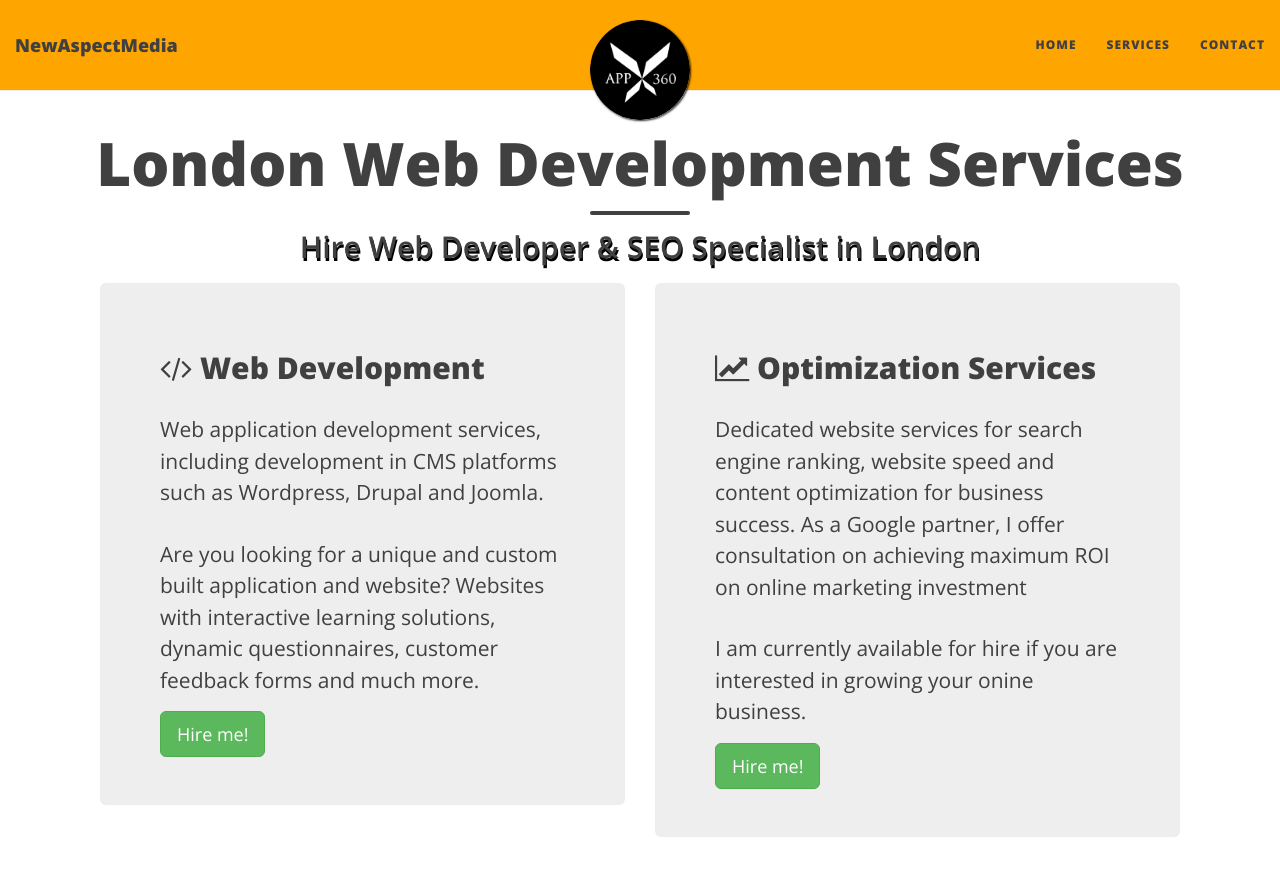
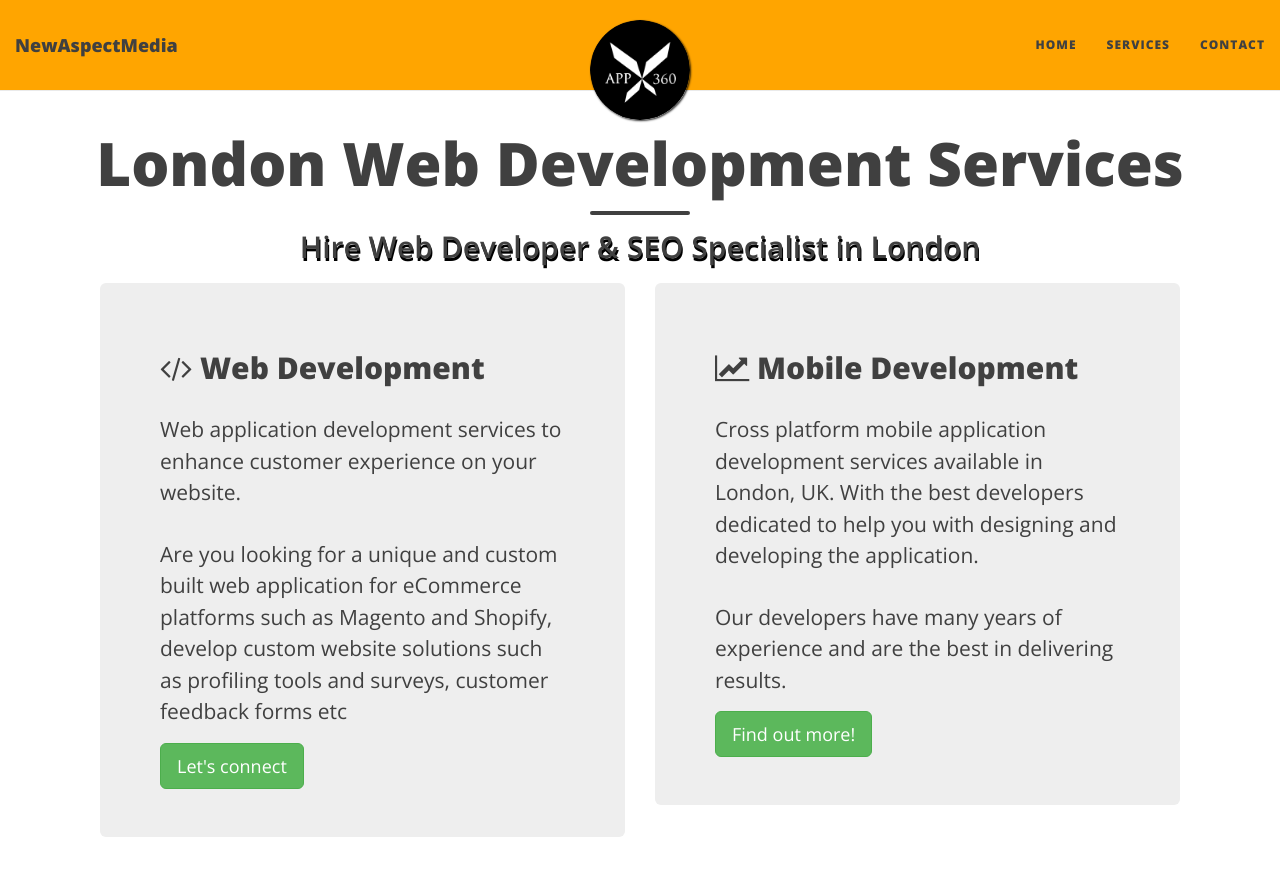
Before and after one commit to newmedia77/appxnam, a Jekyll site: the page built from index.html, in a window 1280 px wide and 900 px high. Shown: the top 876 px of the window. Built offline with Jekyll 4.4.1, drawn with Linux system fonts in a browser that asks for light colours; nearby versions of some CDN libraries; the list of posts is cut into pages by our own code.

Commit message:
andreas
jumbo

```diff
--- a/index.html
+++ b/index.html
@@ -7,20 +7,20 @@ subtitle: Hire Web Developer &amp; SEO Specialist in London
 <div class="col-xs-12 col-sm-6 col-lg-6">
 <div class="main-explain-area-one jumbotron">
   <h2><i class="fa fa-code"></i> Web Development</h2>
-  <p>Web application development services, including development in CMS platforms such as Wordpress, Drupal and Joomla. </p>
-  <p>Are you looking for a unique and custom built application and website? Websites with interactive learning solutions, dynamic questionnaires, customer feedback forms and much more.</p>
+  <p>Web application development services to enhance customer experience on your website. </p>
+  <p>Are you looking for a unique and custom built web application for eCommerce platforms such as Magento and Shopify, develop custom website solutions such as profiling tools and surveys, customer feedback forms etc</p>
   <div class="get-started-wrap">
-    <a class="btn btn-success btn-lg get-started-btn" href="http://newaspectmedia.com/contact">Hire me!</a>
+    <a class="btn btn-success btn-lg get-started-btn" href="http://newaspectmedia.com/contact">Let's connect</a>
   </div>
 </div>
 </div>
 <div class="col-xs-12 col-sm-6 col-lg-6">
 <div class="main-explain-area-two jumbotron">
-  <h2><i class="fa fa-line-chart"></i> Optimization Services</h2>
-  <p>Dedicated website services for search engine ranking, website speed and content optimization for business success. As a Google partner, I offer consultation on achieving maximum ROI on online marketing investment </p>
-  <p>I am currently available for hire if you are interested in growing your onine business.</p>
+  <h2><i class="fa fa-line-chart"></i> Mobile Development</h2>
+  <p>Cross platform mobile application development services available in London, UK. With the best developers dedicated to help you with designing and developing the application. </p>
+  <p>Our developers have many years of experience and are the best in delivering results.</p>
   <div class="get-started-wrap">
-    <a class="btn btn-success btn-lg get-started-btn" href="https://github.com/daattali/beautiful-jekyll#readme">Hire me!</a>
+    <a class="btn btn-success btn-lg get-started-btn" href="https://github.com/daattali/beautiful-jekyll#readme">Find out more!</a>
   </div>
 
 </div>
```
